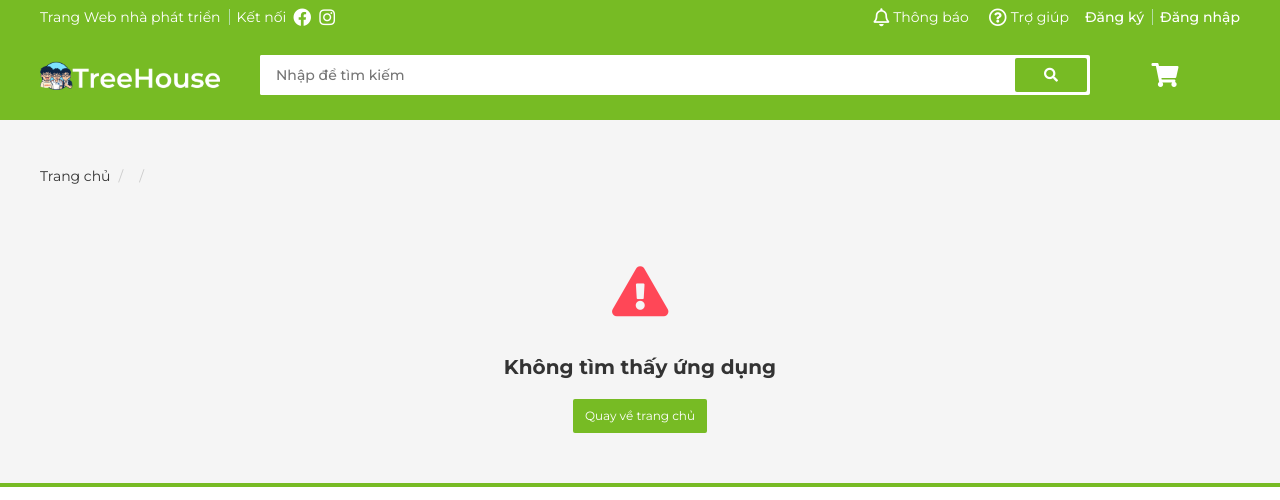
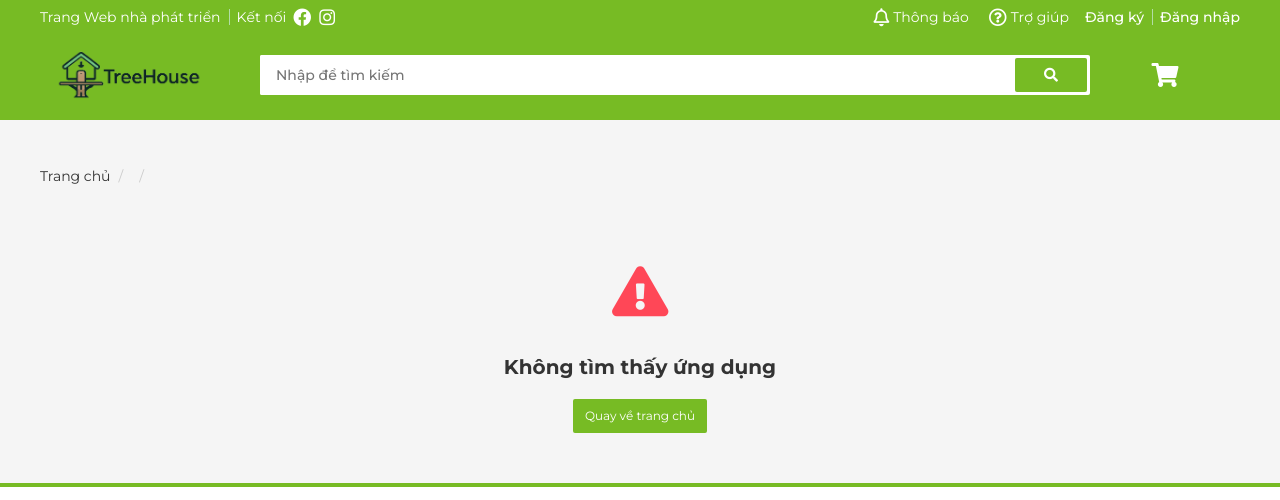
Before and after one commit to TreeHouseWeb/TreeHouseWeb.github.io, a plain HTML site: page app-detail.html in a window 1280 px wide. Shown: the top 500 px of the page. Drawn offline with Linux system fonts and the light colour scheme; no server answers.

Commit message:
Update app-detail.html

```diff
--- a/app-detail.html
+++ b/app-detail.html
@@ -75,7 +75,7 @@
                     </label>
                     <div class="header__logo hide-on-tablet">
                         <a href="/" class="header__logo-link">
-                            <img class="header__logo-img" src="./assets/img/TreeHouse-logo-long-final.png" alt="TreeHouse">
+                            <img class="header__logo-img" src="./assets/img/TreeHouse-logo-long-old.png" alt="TreeHouse">
                         </a>
                     </div>
                     <!-- Header Search -->
```
